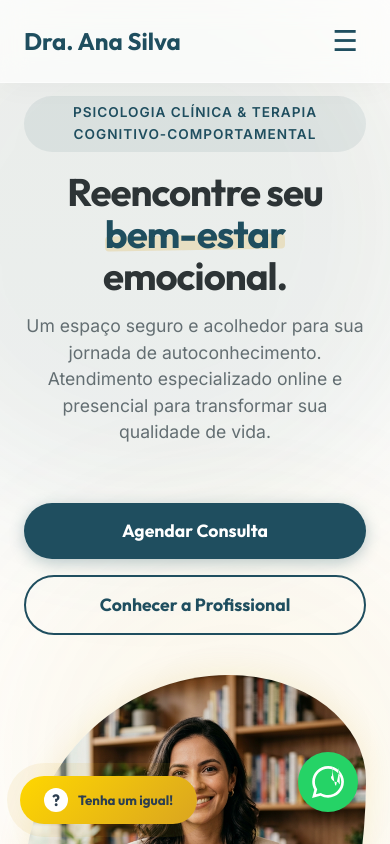
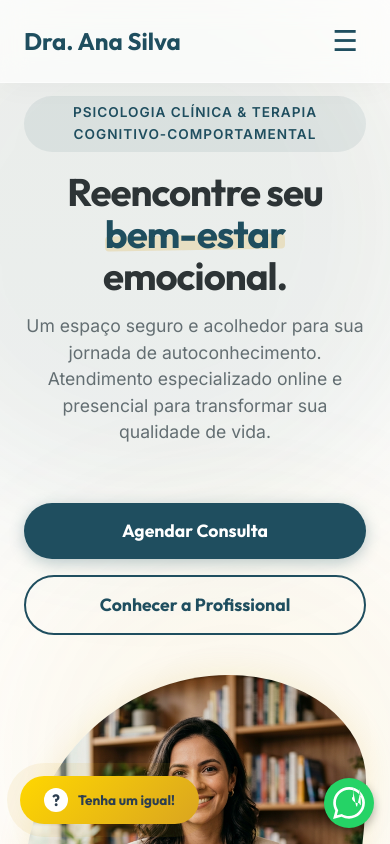
Before and after one commit to vihisantos/portfolio-profissional, a React (Vite) app: page / in a window 390 px wide. Shown: the top 844 px of the page. Built offline with nearby package versions, Linux system fonts and the light colour scheme.

Commit message:
fix(ux): ajustes de responsividade mobile e scale hacks

```diff
--- a/src/index.css
+++ b/src/index.css
@@ -1019,7 +1019,7 @@ header {
     }
 
     .big-mask {
-        height: 400px;
+        height: 280px; /* Reduzido de 400px para não dominar a tela toda */
     }
 
     /* Testimonials & Services */
@@ -1101,6 +1101,27 @@ header {
 
     .desktop-only-testimonial {
         display: none !important;
+    }
+
+    /* Redução dos botões flutuantes FABs no mobile para evitar sobreposição nos textos */
+    .whatsapp-btn {
+        width: 50px;
+        height: 50px;
+        bottom: 1rem;
+        right: 1rem;
+    }
+
+    .sales-fab {
+        bottom: 1rem;
+        left: 1rem;
+        padding: 8px 16px;
+        font-size: 0.85rem;
+    }
+
+    .sales-fab-icon {
+        width: 20px;
+        height: 20px;
+        font-size: 12px;
     }
 }
 
```
